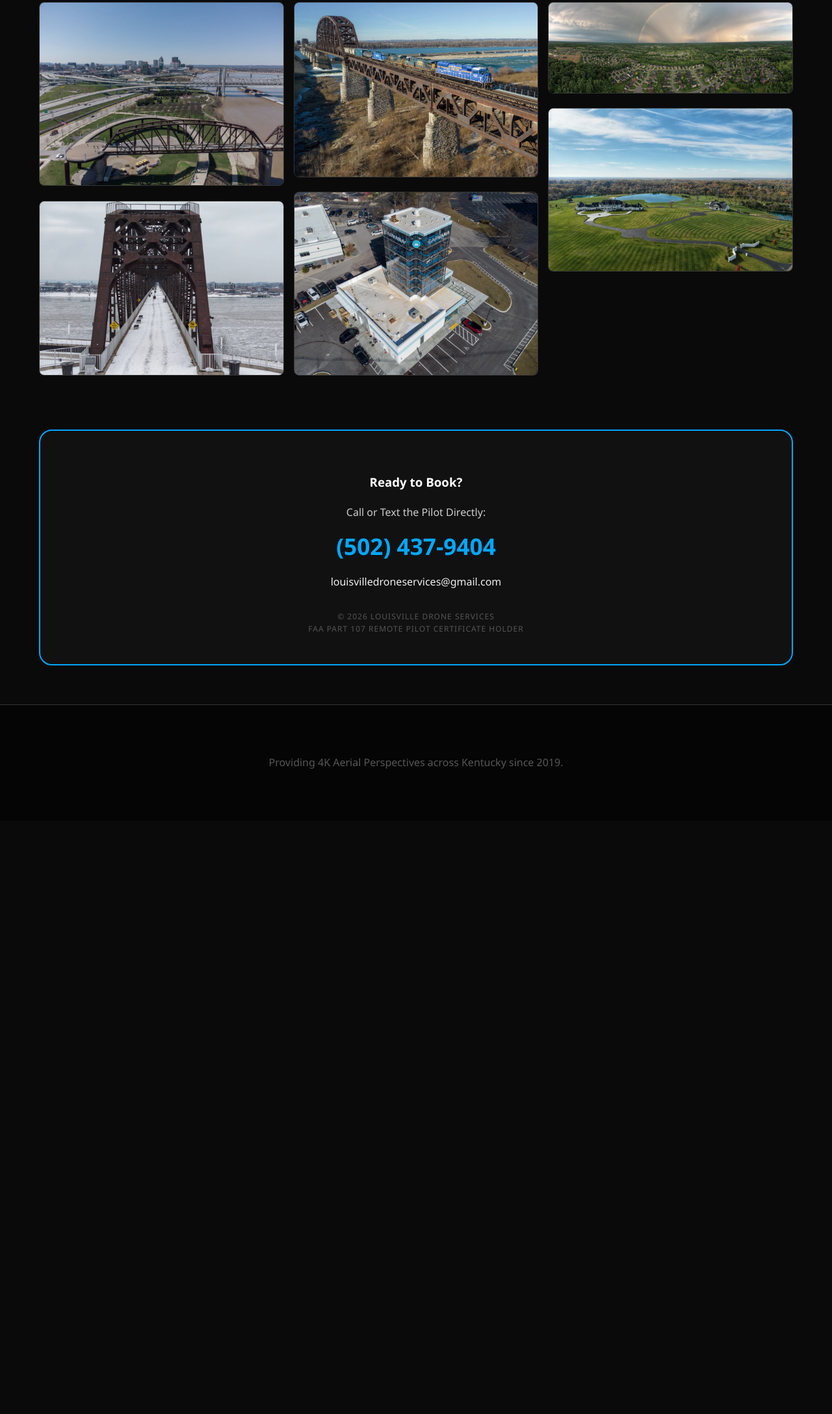
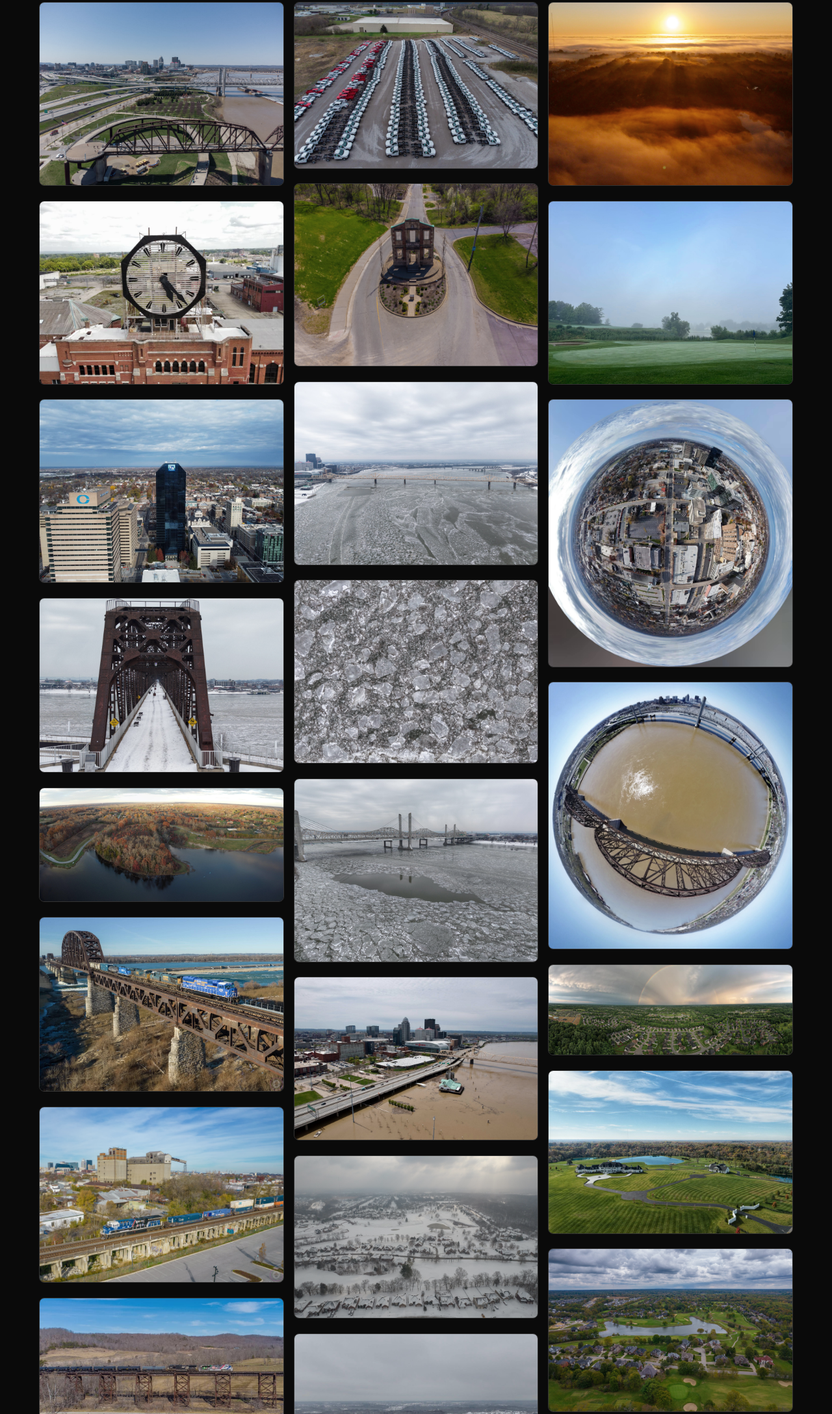
Before and after one commit to JavidCode/LouisvilleDroneServices, a plain HTML site: page index.html in a window 1280 px wide. Shown: the part 2391-4567 px from the top of the page at 65% size. Before the commit the page ends 3654 px from the top, so only its background shows below. Drawn offline with Linux system fonts and the light colour scheme.

Commit message:
updated to have all images in the gallery

```diff
--- a/index.html
+++ b/index.html
@@ -1,4 +1,4 @@
-<!DOCTYPE html>
+        <!DOCTYPE html>
 <html lang="en">
 <head>
     <meta charset="UTF-8">
@@ -335,13 +335,33 @@
         </p>
 
         <h2 class="portfolio-title">Drone Portfolio</h2>
-        <div class="portfolio-grid">
-            <div class="portfolio-item"><img src="images/louisville-skyline-river-drone.jpg" alt="Louisville Skyline"></div>
-            <div class="portfolio-item"><img src="images/big-four-bridge-day-drone.jpg" alt="Big Four Bridge"></div>
-            <div class="portfolio-item"><img src="images/CSX_train_bridge_ohio_river.jpg" alt="Rail Bridge"></div>
-            <div class="portfolio-item"><img src="images/carvana-tower-inspection.jpg" alt="Tower Inspection"></div>
-            <div class="portfolio-item"><img src="images/panorama-louisville-polofields-rainbow-aerial-drone.jpg" alt="Polo Fields Rainbow"></div>
-            <div class="portfolio-item"><img src="images/shelby-county-ky-farm-aerial-beautiful.jpg" alt="Kentucky Farm"></div>
+       <div class="portfolio-grid">
+            <div class="portfolio-item"><img src="images/louisville-skyline-river-drone.jpg" alt="Louisville skyline and Ohio River aerial"></div>
+            <div class="portfolio-item"><img src="images/colgate-clock-louisville-drone.jpg" alt="Historic Colgate Clock drone inspection"></div>
+            <div class="portfolio-item"><img src="images/lexington-financial-center.jpg" alt="Lexington Financial Center Big Blue Building"></div>
+            <div class="portfolio-item"><img src="images/big-four-bridge-day-drone.jpg" alt="Big Four Bridge Louisville"></div>
+            <div class="portfolio-item"><img src="images/kentucky-lake-autumn-aerial.jpg" alt="Kentucky Lake fall foliage aerial"></div>
+            <div class="portfolio-item"><img src="images/CSX_train_bridge_ohio_river.jpg" alt="CSX train bridge Ohio River"></div>
+            <div class="portfolio-item"><img src="images/louisvile_csx_train_bridge_skyline.jpg" alt="CSX train bridge with Louisville skyline"></div>
+            <div class="portfolio-item"><img src="images/kentucky-freight-train-bridge.jpg" alt="Freight train crossing Kentucky bridge"></div>
+            <div class="portfolio-item"><img src="images/carvana-tower-inspection.jpg" alt="Carvana glass tower inspection"></div>
+            <div class="portfolio-item"><img src="images/industrial-fleet-lot-drone.jpg" alt="Industrial fleet inventory drone shot"></div>
+            <div class="portfolio-item"><img src="images/historic-arch-inspection.jpg" alt="Historic monument structural inspection"></div>
+            <div class="portfolio-item"><img src="images/OH-river-frozen-drone.jpg" alt="Frozen Ohio River aerial"></div>
+            <div class="portfolio-item"><img src="images/OH-river-frozen-drone-closeup.jpg" alt="Ice floes on Ohio River drone shot"></div>
+            <div class="portfolio-item"><img src="images/ohio-river-frozen-louisville-aerial.jpg" alt="Aerial view of frozen Louisville waterfront"></div>
+            <div class="portfolio-item"><img src="images/louisville_flood_oh_river_waterfront_drone.jpg" alt="Ohio River flooding at Louisville waterfront"></div>
+            <div class="portfolio-item"><img src="images/snow-frozen-morning-cold-louisville-drone-aerial.jpg" alt="Snowy Louisville morning aerial"></div>
+            <div class="portfolio-item"><img src="images/neighborhood-frozen-snow-golf-course_drone.jpg" alt="Frozen golf course and neighborhood snow"></div>
+            <div class="portfolio-item"><img src="images/drone-aerial-sunrise-fog-morning-louisville.jpg" alt="Sunrise fog over Louisville"></div>
+            <div class="portfolio-item"><img src="images/golf_course_fog_louisville.jpg" alt="Foggy morning on Louisville golf course"></div>
+            <div class="portfolio-item"><img src="images/louisville-360-tiny-planet.jpg" alt="360 degree tiny planet Louisville"></div>
+            <div class="portfolio-item"><img src="images/ohio-river-360-drone.jpg" alt="360 degree drone panorama Ohio River"></div>
+            <div class="portfolio-item"><img src="images/panorama-louisville-polofields-rainbow-aerial-drone.jpg" alt="Rainbow over Polo Fields Louisville"></div>
+            <div class="portfolio-item"><img src="images/shelby-county-ky-farm-aerial-beautiful.jpg" alt="Shelby County Kentucky farm aerial"></div>
+            <div class="portfolio-item"><img src="images/neighborhood-sky-aerial-drone-kentucky-louisville.jpg" alt="Louisville neighborhood aerial"></div>
+            <div class="portfolio-item"><img src="images/night-long-exposure_aerial.jpg" alt="Night long exposure drone photography"></div>
+            <div class="portfolio-item"><img src="images/louisville-soccer-sunrise-drone.jpg" alt="Louisville soccer stadium at sunrise"></div>
         </div>
 
         <div id="contact-box">
```
